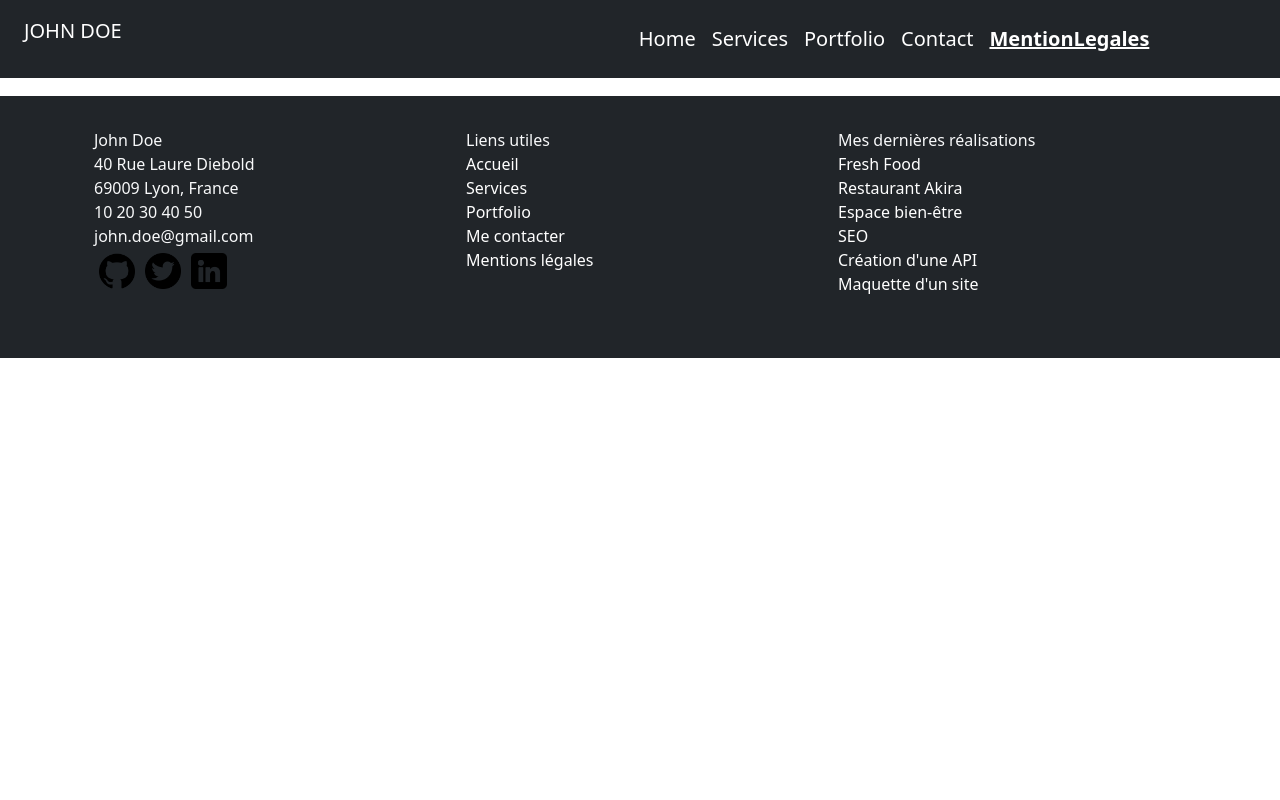
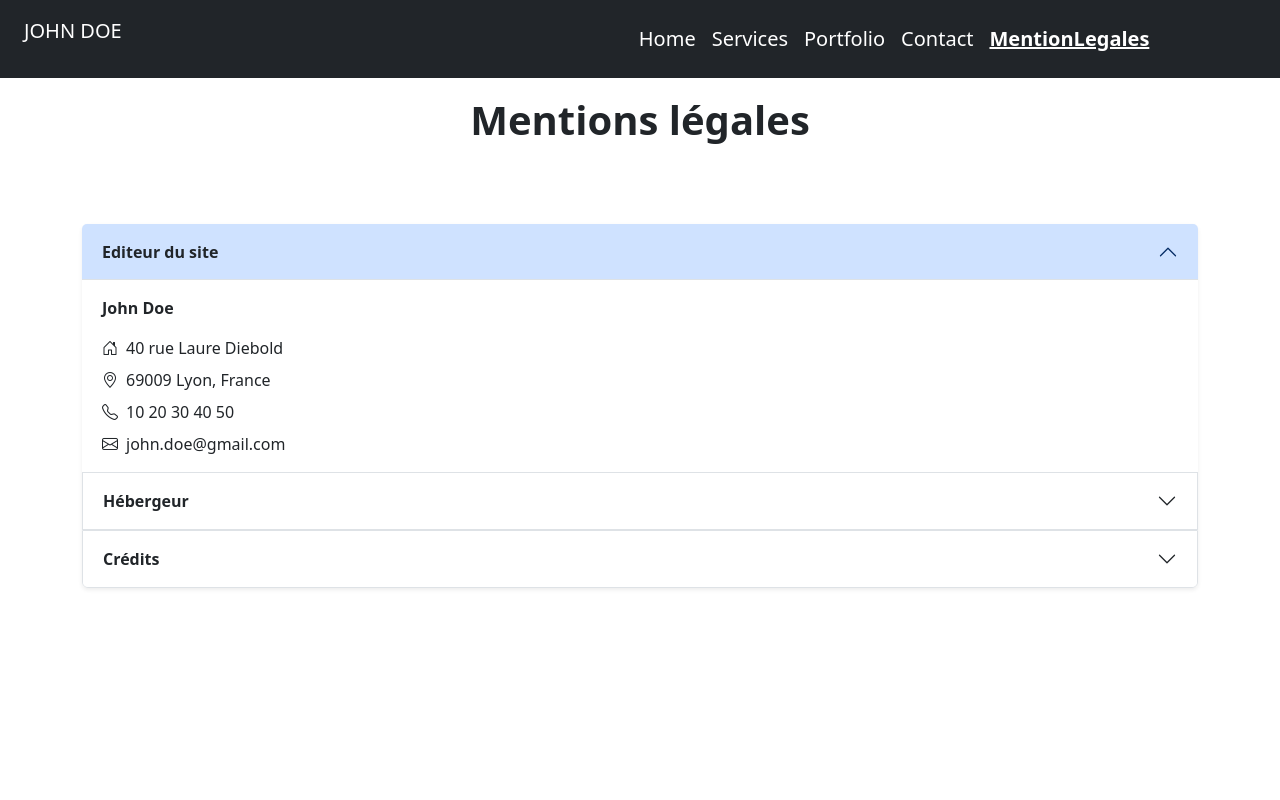
Before and after one commit to HidekashiLawliet/PortfolioCEF, a React (Create React App) app in the folder portfolio/: page /MentionLegales in a window 1280 px wide. Shown: the top 800 px of the page. Built offline with nearby package versions, Linux system fonts and the light colour scheme.

Commit message:
Update legal notice page and favicon path
Replaced the placeholder content in MentionLegales.js with a detailed legal notice page using an accordion layout. Updated the favicon path in index.html to point to the correct icon directory.

```diff
--- a/portfolio/public/index.html
+++ b/portfolio/public/index.html
@@ -3,7 +3,7 @@
 
 <head>
   <meta charset="utf-8" />
-  <link rel="icon" href="../src/assets/img/anonym.png" />
+  <link rel="icon" href="../src/assets/icon/anonym.png" />
   <meta name="viewport" content="width=device-width, initial-scale=1" />
   <meta name="theme-color" content="#000000" />
   <meta name="description" content="Portfolio website showcasing projects and skills." />
--- a/portfolio/src/pages/MentionLegales.js
+++ b/portfolio/src/pages/MentionLegales.js
@@ -1,8 +1,78 @@
 export default function Home() {
     return (
-        <>
-            <h1>Home</h1>
-            <p>Welcome to the homepage.</p>
-        </>
+        <div className=" mainContact vh-100 col-md-12 d-inline-block justify-content-center content my-5 pt-5 ">
+            <div
+                id="ContactTitle"
+                className="d-flex flex-column mx-auto w-100">
+                <h1 className="margin-width-auto">
+                    Mentions légales
+                </h1>
+                <div className="divideLine line-height-5 blue my-4 col-md-4 "></div>
+            </div>
+            <div className="container my-4">
+                <div className="accordion shadow-sm rounded">
+                    <div className="siteEditor accordion-item border-0">
+                        <div className="accordion-header">
+                            <button className="accordion-button text-dark fw-semibold" type="button" data-bs-toggle="collapse" data-bs-target="#editor"> Editeur du site
+                            </button>
+                        </div>
+                        <div
+                            id="editor"
+                            className="accordion-collapse collapse show"
+                            data-bs-parent="#legalAccordion">
+                            <div className="accordion-body">
+                                <p className="fw-bold mb-3"> John Doe </p>
+                                <div className="d-flex align-items-start gap-2 mb-2">
+                                    <i className="bi bi-house-door"></i><span> 40 rue Laure Diebold </span>
+                                </div>
+                                <div className="d-flex align-items-start gap-2 mb-2">
+                                    <i className="bi bi-geo-alt"></i>
+                                    <span> 69009 Lyon, France </span>
+                                </div>
+                                <div className="d-flex align-items-start gap-2 mb-2">
+                                    <i className="bi bi-telephone"></i>
+                                    <span> 10 20 30 40 50 </span>
+                                </div>
+                                <div className="d-flex align-items-start gap-2">
+                                    <i className="bi bi-envelope"></i>
+                                    <span> john.doe@gmail.com </span>
+                                </div>
+                            </div>
+                        </div>
+                    </div>
+                    <div className="host accordion-item border-top">
+                        <div className="accordion-header">
+                            <button className="accordion-button collapsed text-dark fw-semibold" type="button" data-bs-toggle="collapse" data-bs-target="#host"> Hébergeur
+                            </button>
+                        </div>
+                        <div id="host" className="accordion-collapse collapse" data-bs-parent="#legalAccordion">
+                            <div className="accordion-body">
+                                <h2>akwaysdata</h2>
+                                <span>91 Rue du Faubourg Saint-Honoré, 75008 Paris</span>
+                                <a href="https://www.alwaysdata.com" target="_blank" rel="noopener noreferrer" className="d-block mt-2"><i className="bi bi-globe text-black"></i> www.alwaysdata.com</a>
+                            </div>
+                        </div>
+                    </div>
+
+                    <div className="accordion-item border-top">
+                        <div className="accordion-header">
+                            <button className="accordion-button text-dark collapsed fw-semibold" type="button" data-bs-toggle="collapse" data-bs-target="#credits"> Crédits
+                            </button>
+                        </div>
+
+                        <div id="credits" className="accordion-collapse collapse" data-bs-parent="#legalAccordion">
+                            <div className="accordion-body">
+                                <div className="d-flex flex-column gap-3">
+                                    <h2>Crédits</h2>
+                                    <span>Ce site a été réalisé par John Doe, étudiant au <a href="https://www.centre-europeen-formation.fr/" target="_blank" rel="noopener noreferrer">Centre Européen de Formation</a>.</span>
+                                    <span>Les images utilisées sur ce site sont libres de droits et ont été obtenues sur le site <a href="https://www.pixabay.com">Pixabay</a></span>
+                                    <span>La favicon de ce site a été fournie par <a href="https://www.flaticon.com/de/kostenlose-icons/john-doe" target="_blank" rel="nooperner noreferrer">John doe Icons ertellt von Freepik - Flaticon</a></span>
+                                </div>
+                            </div>
+                        </div>
+                    </div>
+                </div>
+            </div>
+        </div>
     );
 }
```
